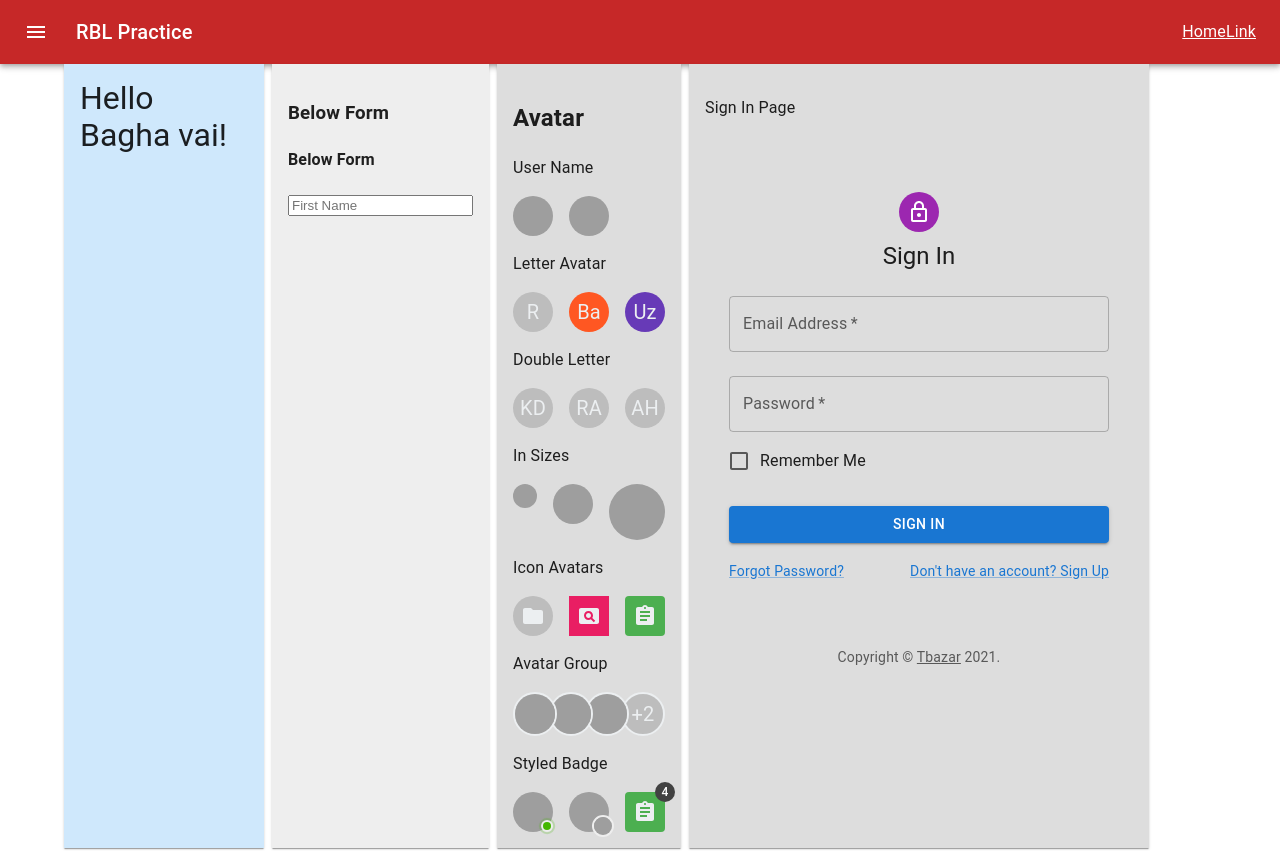
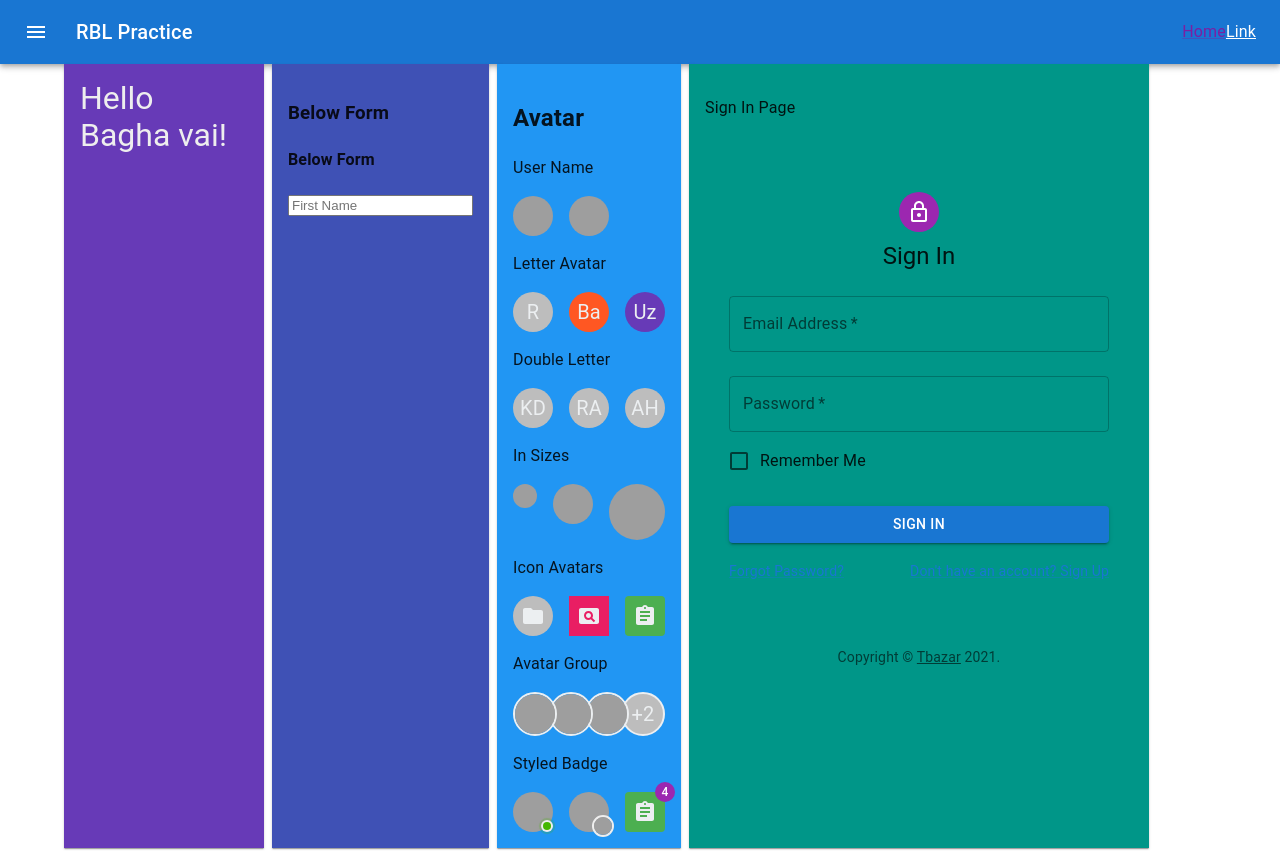
Before and after one commit to rubelamin/mypractice, a React (Vite) app: page / in a window 1280 px wide. Shown: the top 851 px of the page. Built offline with nearby package versions, Linux system fonts and the light colour scheme; grey boxes are pictures that could not be loaded.

Commit message:
Color Pallete set up

```diff
--- a/src/App.tsx
+++ b/src/App.tsx
@@ -39,7 +39,7 @@ function App() {
             <Box sx={{ flexGrow: 1 }} />
             <Box sx={{ display: { xs: 'none', md: 'flex'} }}>
 
-              <Link href="/" color="inherit">Home</Link>
+              <Link href="/" color="secondary.dark">Home</Link>
               <Link href="#" color="inherit">Link</Link>
             </Box>
 
@@ -53,7 +53,7 @@ function App() {
         <Box sx={{
           display: 'flex',
           flexDirection: 'column',
-          bgcolor: '#cfe8fc',
+          bgcolor: 'background.deepPurple',
           maxWidth: { md: 200 },
           padding: 2,
           boxShadow: 1,
@@ -65,7 +65,7 @@ function App() {
         </Box>
 
         <Box sx={{
-          bgcolor: 'background.paper',
+          bgcolor: 'background.indigo',
           maxWidth: { md: 250 },
           padding: 2,
           boxShadow: 1,
@@ -76,7 +76,7 @@ function App() {
         </Box>
 
         <Box sx={{
-          bgcolor: '#dddddd',
+          bgcolor: 'background.blue',
           maxWidth: { md: 250 },
           padding: 2,
           boxShadow: 1,
@@ -87,7 +87,7 @@ function App() {
         </Box>
 
         <Box sx={{
-          bgcolor: '#dddddd',
+          bgcolor: 'background.teal',
           maxWidth: { md: 460 },
           padding: 2,
           boxShadow: 1,
@@ -99,7 +99,7 @@ function App() {
       </Box>
       <Box sx={{ display: 'flex', flexDirection: 'row', mt: 2, }}>
         <Box sx={{
-          bgcolor: '#dddddd',
+          bgcolor: 'background.cyan',
           maxWidth: { md: 360 },
           padding: 2,
           boxShadow: 1,
@@ -110,7 +110,7 @@ function App() {
         </Box>
 
         <Box sx={{
-          bgcolor: '#dddddd',
+          bgcolor: 'background.lightGreen',
           maxWidth: { md: 200 },
           padding: 2,
           boxShadow: 1,
--- a/src/components/SayHello.tsx
+++ b/src/components/SayHello.tsx
@@ -7,7 +7,7 @@ import { defaultTheme } from '../theme';
 export default function() {
     return <>
         <ThemeProvider theme = { defaultTheme } >
-            <Typhography variant="h3">
+            <Typhography variant="h3" color="fontColor.paper">
                 Hello Bagha vai!
             </Typhography>
         </ThemeProvider>
--- a/src/components/SignIn.tsx
+++ b/src/components/SignIn.tsx
@@ -41,11 +41,16 @@ export default function SignIn() {
       <ThemeProvider theme={theme}>
          <Container component="main" maxWidth="xs">
             <CssBaseline />
-            <Box sx={{ marginTop: 8, display: 'flex', flexDirection: 'column', alignItems: 'center' }}>
+            <Box sx={{
+               marginTop: 8,
+               display: 'flex',
+               flexDirection: 'column',
+               alignItems: 'center',
+               }}>
                <Avatar sx={{ m: 1, bgcolor: 'secondary.main' }}>
                   <LockOutlinedIcon />
                </Avatar>
-               <Typhography component="h1" variant="h5">
+               <Typhography component="h1" variant="h5" color="fontColor.paper">
                   Sign In
                </Typhography>
                <Box component="form" onSubmit={handleSubmit} noValidate sx={{ mt:1 }}>
--- a/src/theme.ts
+++ b/src/theme.ts
@@ -16,10 +16,34 @@ declare module '@mui/material/styles' {
 export const refflyTheme = {
   palette: {
     primary: {
-      main: red[800],
+      main: '#1976d2',
+      light: '#42a5f5',
+      dark: '#1565c0',
     },
     secondary: {
-      main: grey[800],
+      main: '#9c27b0',
+      light: '#ba68c8',
+      dark: '#7b1fa2',
+    },
+    error: {
+      main: '#d32f2f',
+      light: '#ef5350',
+      dark: '#c62828',
+    },
+    warning: {
+      main: '#ed6c02',
+      light: '#ff9800',
+      dark: '#e65100',
+    },
+    info: {
+      main: '#0288d1',
+      light: '#03a9f4',
+      dark: '#01579b',
+    },
+    success: {
+      main: '#2e7d32',
+      light: '#4caf50',
+      dark: '#1b5e20',
     },
     tertiary: {
       main: orange[500],
@@ -34,6 +58,48 @@ export const refflyTheme = {
     background: {
       default: '#ECEFF1',
       paper: grey[200],
+      red: red[800],
+      pink: '#e91e63',
+      purple: '#9c27b0',
+      deepPurple: '#673ab7',
+      indigo: '#3f51b5',
+      blue: '#2196f3',
+      lightBlue: '#03a9f4',
+      cyan: '#00bcd4',
+      teal: '#009688',
+      green: green[500],
+      lightGreen: '#8bc34a',
+      lime: '#cddc39',
+      yellow: '#ffeb3b',
+      amber: '#ffc107',
+      orange: '#ff9800',
+      deepOrange: '#ff5722',
+      brown: '#795548',
+      grey: grey[500],
+      blueGrey: '#607d8b',
+
+    },
+    fontColor: {
+      paper: grey[200],
+        red: red[800],
+        pink: '#e91e63',
+        purple: '#9c27b0',
+        deepPurple: '#673ab7',
+        indigo: '#3f51b5',
+        blue: '#2196f3',
+        lightBlue: '#03a9f4',
+        cyan: '#00bcd4',
+        teal: '#009688',
+        green: green[500],
+        lightGreen: '#8bc34a',
+        lime: '#cddc39',
+        yellow: '#ffeb3b',
+        amber: '#ffc107',
+        orange: '#ff9800',
+        deepOrange: '#ff5722',
+        brown: '#795548',
+        grey: grey[500],
+        blueGrey: '#607d8b',
     },
   },
   typography: {
```
